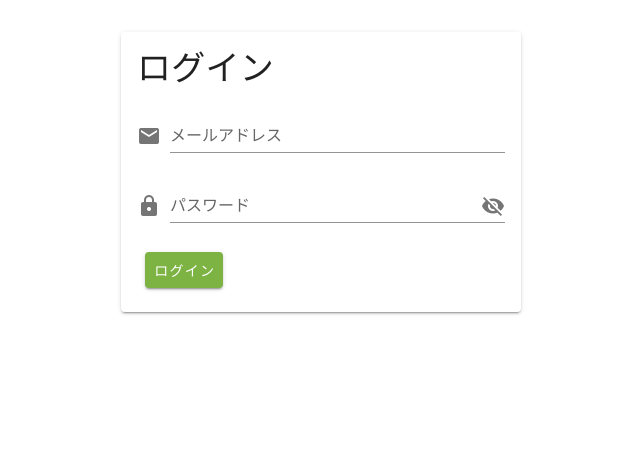
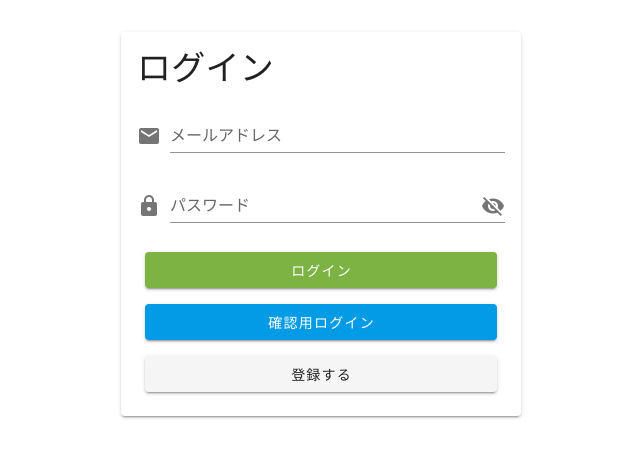
Before and after one commit to tatsuki-yamamoto/myapp, a Nuxt app in the folder frontend/: page /users/login in a window 1280 px wide. Shown: the top 458 px of the page, without its empty margins (319-959 px from the left). Built offline with nearby package versions, Linux system fonts and the light colour scheme.

Commit message:
[update]ログイン画面 確認用ログインボタン・登録するボタン追加

```diff
--- a/frontend/pages/users/login.vue
+++ b/frontend/pages/users/login.vue
@@ -22,11 +22,25 @@
           <v-card-actions>
             <v-btn
               color="light-green darken-1"
-              class="white--text"
+              dark
+              block
               @click="loginWithAuthModule"
             >
               ログイン
             </v-btn>
+          </v-card-actions>
+          <v-card-actions>
+            <v-btn
+              color="light-blue darken-1"
+              dark
+              block
+              @click="testUserlogin"
+            >
+              確認用ログイン
+            </v-btn>
+          </v-card-actions>
+          <v-card-actions>
+            <v-btn color="darken-1" to="/users/signup" block>登録する</v-btn>
           </v-card-actions>
         </v-form>
       </v-card-text>
@@ -73,6 +87,11 @@ export default {
           }
         )
     },
+    testUserlogin() {
+      this.email = 'example@example.com'
+      this.password = 'password'
+      this.loginWithAuthModule()
+    },
   },
 }
 </script>
```
